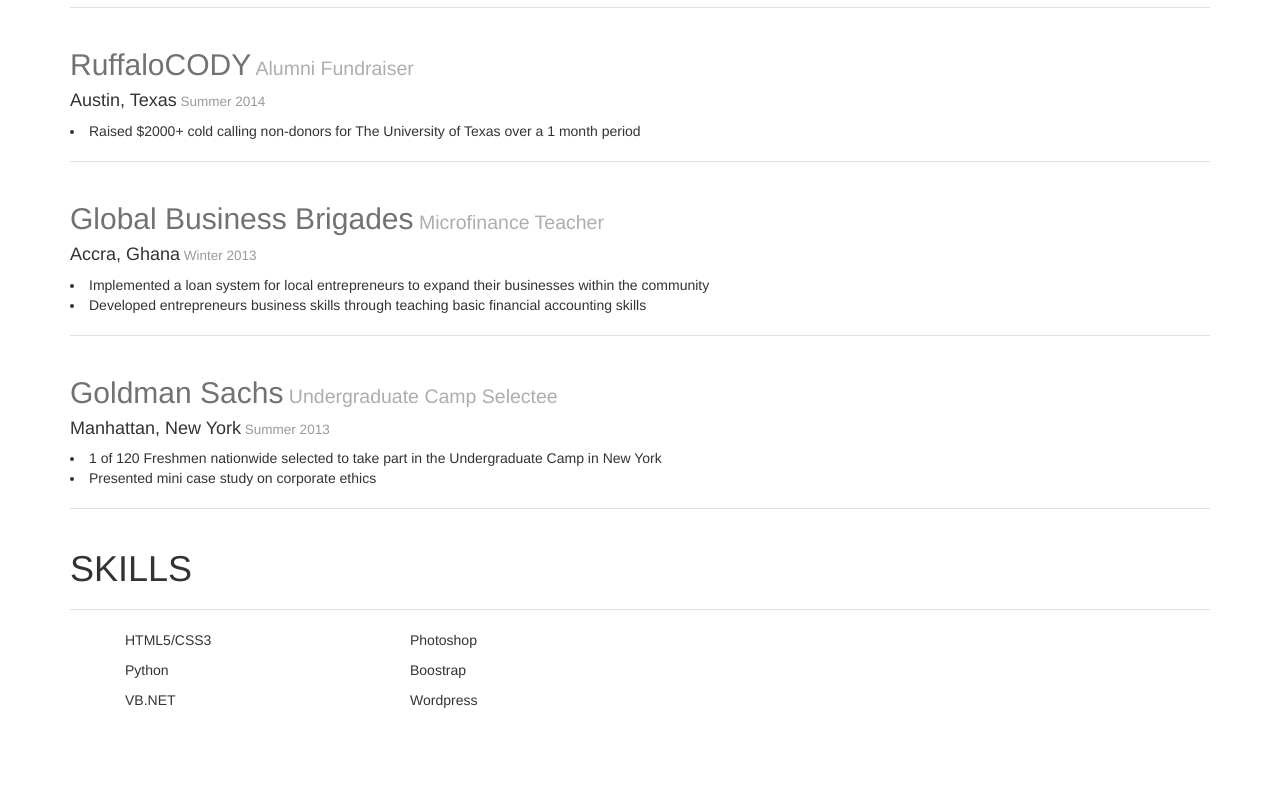
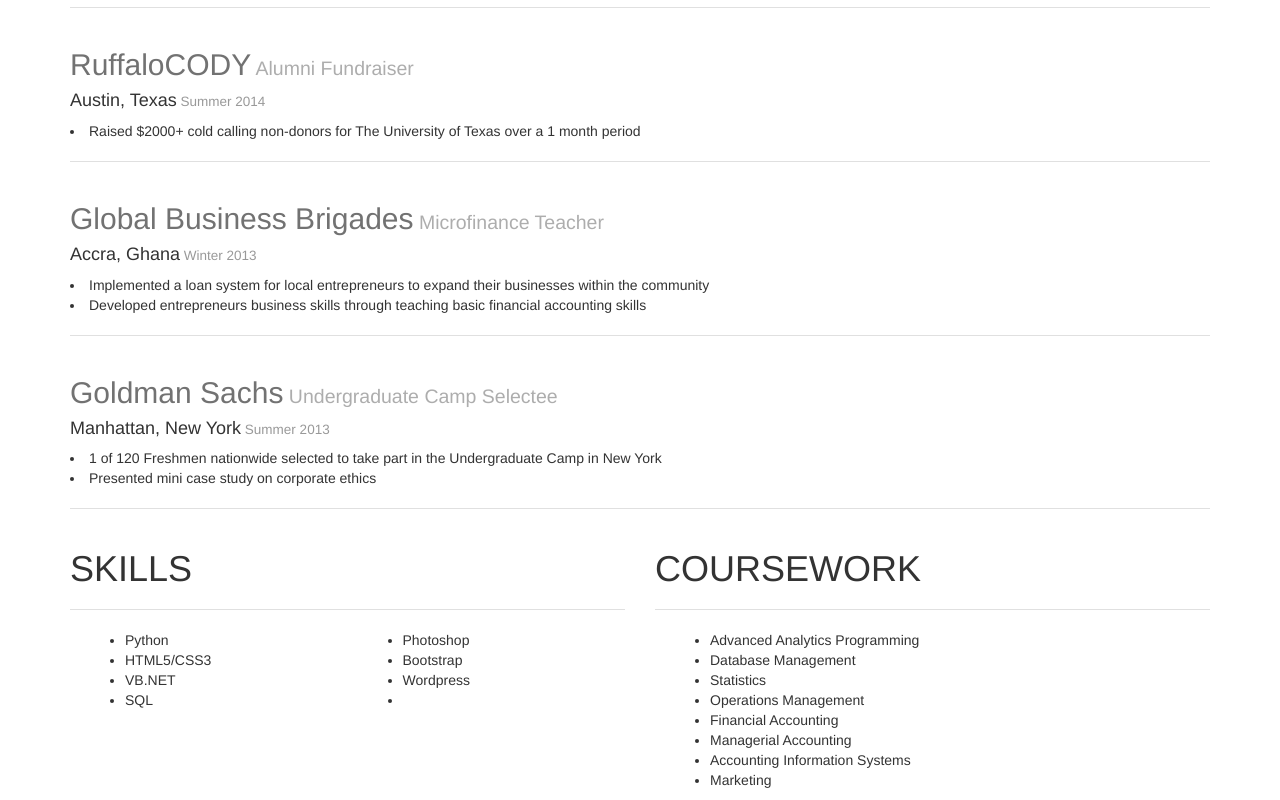
Before and after one commit to majidbreland/majidbreland.github.io, a plain HTML site: page resume.html in a window 1280 px wide. Shown: the part 880-1680 px from the top of the page. Before the commit the page ends 1600 px from the top, so only its background shows below. Drawn offline with nearby package versions, Linux system fonts and the light colour scheme; files that its build step writes are made by us from their sources.

Commit message:
added coursework and cleaned some old tags

```diff
--- a/resume.html
+++ b/resume.html
@@ -169,24 +169,44 @@
         </div>
     <div class="container">
             <div class="row row-centered">
-                <div class="col-xs-6 col-md-6">
+                <div class="col-xs-6">
                     <h1>SKILLS</h1>
                     <hr>
+                    <div class="col-xs-6">
+                        <ul>
+                            <li>Python</li>
+                            <li>HTML5/CSS3</li>
+                            <li>VB.NET</li>
+                            <li>SQL</li>
+                        </ul>
+                    </div>
+                    <div class="col-xs-6">
+                        <ul>
+                            <li>Photoshop</li>
+                            <li>Bootstrap</li>
+                            <li>Wordpress</li>
+                            <li></li>
+                        </ul>
+                    </div>
                 </div>
-                <div class="col-xs-12 col-md-6 col-centered">
-                <div class="col-xs-3">
-                    <ul>HTML5/CSS3</ul>
-                    <ul>Python</ul>
-                    <ul>VB.NET</ul>
-                </div>
-                <div class="col-xs-3">
-                    <ul>Photoshop</ul>
-                    <ul>Boostrap</ul>
-                    <ul>Wordpress</ul>
+                <div class="col-xs-6">
+                    <h1>COURSEWORK</h1>
+                    <hr>
+                    <div class="col-xs-12">
+                        <ul>
+                            <li>Advanced Analytics Programming</li>
+                            <li>Database Management</li>
+                            <li>Statistics</li>
+                            <li>Operations Management</li>
+                            <li>Financial Accounting</li>
+                            <li>Managerial Accounting</li>
+                            <li>Accounting Information Systems</li>
+                            <li>Marketing</li>
+                        </ul>
+                    </div>
                 </div>
 
-                </div>
-        </div>
+            </div>
     </div>
 
 
```
